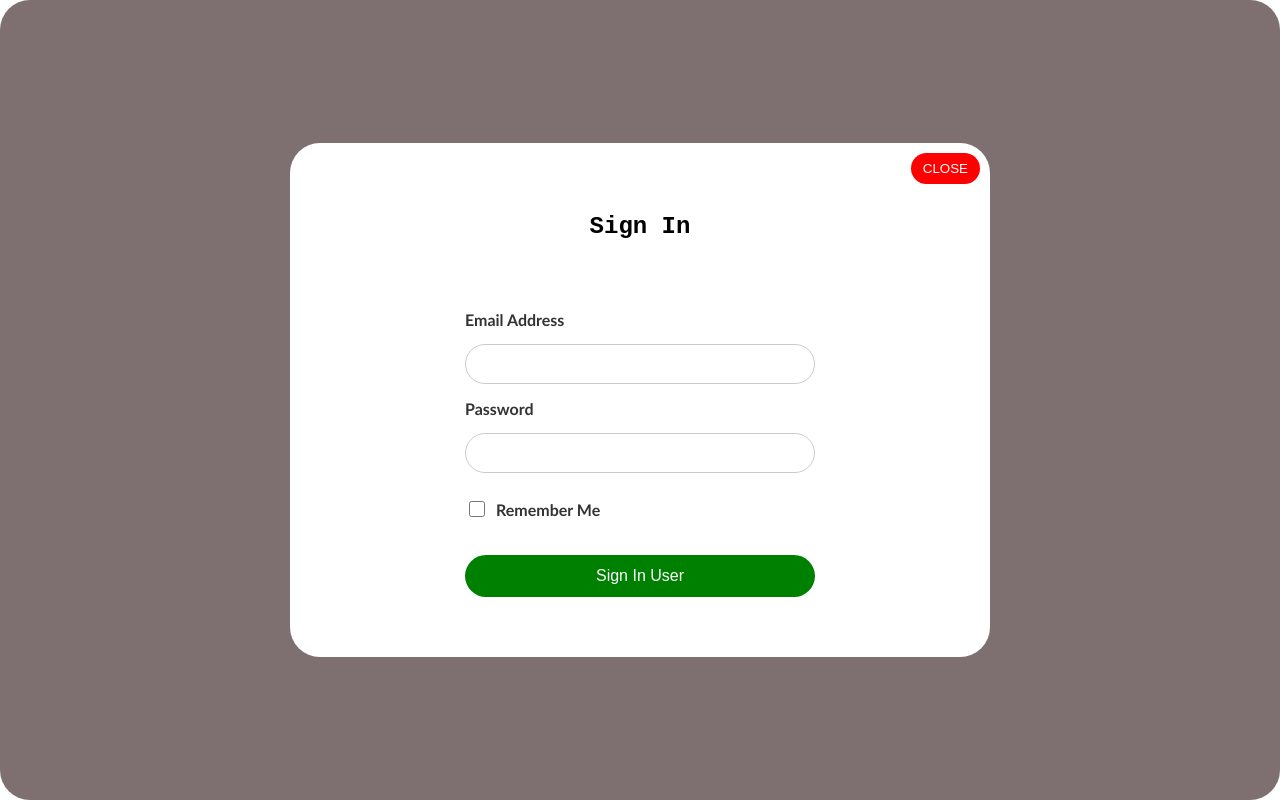
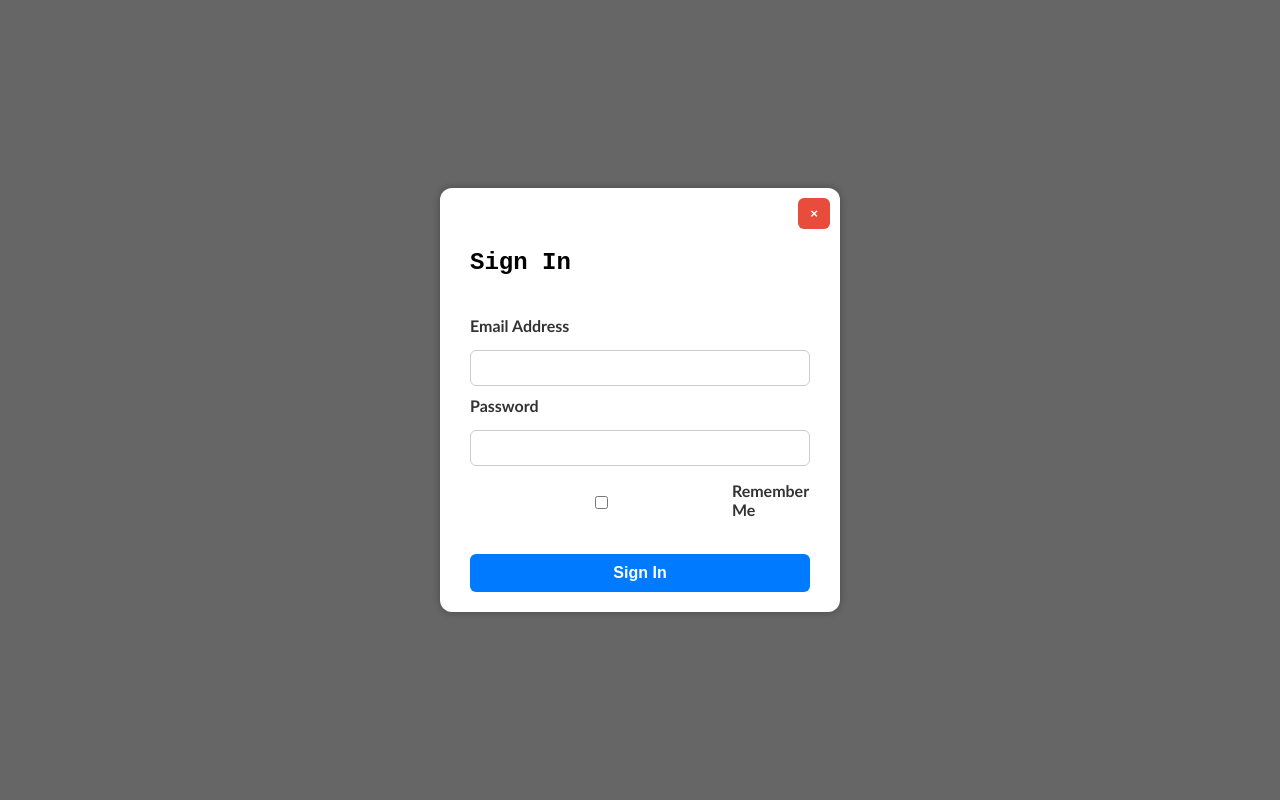
Before and after one commit to charlesdete/CrediScratch, a React (Create React App) app: page /signin in a window 1280 px wide. Built offline with nearby package versions, Linux system fonts and the light colour scheme.

Commit message:
encryption of user data,page redirection

```diff
--- a/src/dashboard.css
+++ b/src/dashboard.css
@@ -16,14 +16,33 @@
 ============================== */
 .sidebar-section {
   background-color: rgb(222, 232, 250);
-  border-bottom-left-radius: 30px;
-  border-bottom-right-radius: 30px;
-  border-top-right-radius: 30px;
-  border-top-left-radius: 30px;
+  border-radius: 30px;
   padding: 12px;
   display: flex;
   flex-direction: column;
   transition: width 0.3s ease;
+  overflow-y: auto;
+  overflow-x: hidden;
+
+
+}
+
+/* Scrollbar styling */
+.sidebar-section::-webkit-scrollbar {
+  width: 8px;
+}
+
+.sidebar-section::-webkit-scrollbar-thumb {
+  background-color: rgb(136, 170, 233);
+  border-radius: 4px;
+}
+
+.sidebar-section::-webkit-scrollbar-thumb:hover {
+  background-color: rgb(25, 95, 225);
+}
+
+.sidebar-section::-webkit-scrollbar-track {
+  background: transparent;
 }
 
 /* Sidebar width states */
@@ -137,7 +156,10 @@
   display: flex;
   flex-direction: column;
   gap: 10px;
+
 }
+
+
 
 .sidebar-separator {
   align-items: center;
--- a/src/dashboard.js
+++ b/src/dashboard.js
@@ -1,4 +1,5 @@
 import React, { useState } from "react";
+import CryptoJS from "crypto-js";
 import "./dashboard.css";
 import SearchImg from "./images/Search.jpeg";
 import DonateImg from "./images/donate.jpg";
@@ -30,8 +31,24 @@ function Dashboard() {
   const [selectedDonation, setSelectedDonation] = useState(null);
   const [selectedTeam, setSelectedTeam] = useState(null);
 
-  let stored = window.localStorage.getItem("user");
-  let user = stored ? JSON.parse(stored) : null;
+//  decrypt the user data in the localstorage
+const encryptedUser = localStorage.getItem("user");
+const SECRET_KEY = "my-secret-key";
+
+
+let user = null;
+
+if (encryptedUser) {
+  try {
+    const bytes = CryptoJS.AES.decrypt(encryptedUser, SECRET_KEY);
+    const decrypted = bytes.toString(CryptoJS.enc.Utf8);
+
+    user = JSON.parse(decrypted);
+  } catch (err) {
+    console.error("Failed to decrypt user", err);
+    localStorage.removeItem("user");
+  }
+}
 
   const handleEditProject = (project) => {
     setSelectedProject(project); // save project being edited
--- a/src/dropdown.js
+++ b/src/dropdown.js
@@ -1,5 +1,5 @@
 import React from "react";
-import { Link } from "react-router";
+import { Link } from "react-router-dom";
 
 function Dropdown() {
   return (
--- a/src/index.js
+++ b/src/index.js
@@ -1,6 +1,6 @@
 import React from "react";
 import ReactDOM from "react-dom/client";
-import { BrowserRouter } from "react-router";
+import { BrowserRouter } from "react-router-dom";
 import "./index.css";
 import App from "./App";
 
--- a/src/login.css
+++ b/src/login.css
@@ -1,118 +1,140 @@
-.overlay {
-  position: fixed;
-  top: 0;
-  left: 0;
-  width: 100vw;
-  height: 100vh;
-  background: rgb(54, 35, 35); /* dark semi-transparent background */
-  z-index: 999; /* below the modal content */
-}
-
+/* This covers entire screen with dark transparent background */
 .signin-modal {
   position: fixed;
   inset: 0;
-  background: rgba(41, 17, 17, 0.6); /* your desired dark color */
+  background: rgba(0, 0, 0, 0.6); /* dark transparent */
   display: flex;
   justify-content: center;
   align-items: center;
-  z-index: 1000;
-  border-bottom-left-radius: 30px;
-  border-bottom-right-radius: 30px;
-  border-top-right-radius: 30px;
-  border-top-left-radius: 30px;
+  z-index: 9999; /* on top of everything */
 }
 .signup {
   position: fixed;
-  top: 0;
-  left: 0;
-  width: 100vw;
-  height: 100vh;
+  inset: 0;
   background: rgba(0, 0, 0, 0.6);
-  display: flex;
-  justify-content: center; /* centers horizontally */
-  align-items: center; /* centers vertically */
-  z-index: 1000;
-}
-.signup-form {
-  background-color: #fff;
-  border-radius: 12px;
-  width: 90%; /* fill only the card */
-  padding: 30px;
   display: flex;
   justify-content: center;
   align-items: center;
+  z-index: 9999;
 }
 
-.close-modal {
-  align-self: flex-end;
-  background: red;
-  color: white;
-  border: none;
-  padding: 8px 12px;
-  cursor: pointer;
-  border-bottom-left-radius: 30px;
-  border-bottom-right-radius: 30px;
-  border-top-right-radius: 30px;
-  border-top-left-radius: 30px;
-}
-.close-modal:hover {
-  transform: translateY(-3px);
-}
-.login-content {
-  position: relative;
-  z-index: 1000; /* above overlay */
-  display: flex;
-  justify-content: center;
-  align-items: center;
-  background-color: white;
-  padding: 30px;
-
-  width: 100%;
-  max-width: 700px; /* smaller than screen */
-  max-height: 85vh;
-  overflow-y: auto;
-  box-sizing: border-box;
-  flex-direction: column;
-  margin: auto; /* ensure it's centered */
-  border-bottom-left-radius: 30px;
-  border-bottom-right-radius: 30px;
-  border-top-right-radius: 30px;
-  border-top-left-radius: 30px;
-}
-
-.signin-form {
+.signup-content {
   background-color: white;
   border-radius: 12px;
   width: 90%;
+  max-width: 400px;
+  max-height: 70vh; /* limit height to 70% of viewport */
   padding: 30px;
+  box-sizing: border-box;
+  box-shadow: 0 0 15px rgba(0, 0, 0, 0.3);
+  overflow-y: auto; /* allow vertical scroll if content too tall */
+  position: relative;
+}
+
+/* The actual modal card */
+.login-content {
+  background: white;
+  border-radius: 12px;
+  padding: 20px 30px;
+  width: 90%;
+  max-width: 400px;
+  box-sizing: border-box;
+  box-shadow: 0 0 10px rgba(0,0,0,0.3);
+  position: relative;
+}
+
+
+/* Close button */
+.close-modal {
+  background: #e74c3c;
+  border: none;
+  color: white;
+  padding: 8px 12px;
+  cursor: pointer;
+  border-radius: 6px;
+  float: right;
+  font-weight: bold;
+  margin-bottom: 10px;
+}
+
+.close-modal:hover {
+  background: #c0392b;
+}
+
+/* Form styling */
+.signin-form {
   display: flex;
-  justify-content: center;
-  align-items: center;
+  flex-direction: column;
+  gap: 10px;
 }
+
+.signin-form label {
+  font-weight: 600;
+  margin-bottom: 5px;
+}
+
+.signin-form input[type="text"],
+.signin-form input[type="password"] {
+  padding: 8px 10px;
+  border: 1px solid #ccc;
+  border-radius: 6px;
+  font-size: 1rem;
+}
+.signup-form {
+  display: flex;
+  flex-direction: column;
+  gap: 15px;
+}
+
+.signup-form label {
+  font-weight: 600;
+  margin-bottom: 5px;
+}
+
+.signup-form input[type="text"],
+.signup-form input[type="password"] {
+  padding: 8px 10px;
+  border: 1px solid #ccc;
+  border-radius: 6px;
+  font-size: 1rem;
+}
+
 .checkbox-group {
   display: flex;
-  align-items: center; /* aligns text and checkbox vertically */
-  gap: 8px; /* space between checkbox and label */
-  margin-top: 10px;
-}
-
-.checkbox-group input[type="checkbox"] {
-  width: 16px;
-  height: 16px;
-  cursor: pointer;
+  align-items: center;
+justify-content: flex-start;
+  margin-top: 5px;
 }
 
 .btn-submit {
-  border-bottom-left-radius: 30px;
-  border-bottom-right-radius: 30px;
-  border-top-right-radius: 30px;
-  border-top-left-radius: 30px;
+  background: #007bff;
+  color: white;
+  border: none;
+  padding: 10px;
+  font-weight: 700;
+  cursor: pointer;
+  border-radius: 6px;
+  transition: background 0.3s ease;
 }
-.btn-submit:hover {
-  transform: translateY(-3px);
+
+.btn-submit:hover:not(:disabled) {
+  background: #0056b3;
 }
-h5 {
-  color: #000;
-  font-size: larger;
-  font-weight: 700;
+
+.btn-submit:disabled {
+  opacity: 0.6;
+  cursor: not-allowed;
 }
+
+/* Success & Error messages */
+.success-msg {
+  color: green;
+  font-weight: 600;
+  margin-bottom: 10px;
+}
+
+.error-msg {
+  color: red;
+  font-weight: 600;
+  margin-bottom: 10px;
+}
--- a/src/login.js
+++ b/src/login.js
@@ -1,10 +1,14 @@
 import React, { useState } from "react";
+ import { useNavigate } from "react-router-dom";
 import "./login.css";
+import CryptoJS from "crypto-js";
 
 function SignIn({ closeModal }) {
+  const navigate = useNavigate();
+
   const [password, setPassword] = useState("");
   const [email, setEmail] = useState("");
-  const [remember, setRemember] = useState(0);
+  const [remember, setRemember] = useState(false);
   const [loading, setLoading] = useState(false);
   const [success, setSuccess] = useState(null);
   const [error, setError] = useState(null);
@@ -13,47 +17,64 @@ function SignIn({ closeModal }) {
   e.preventDefault();
   setLoading(true);
   setError(null);
-    setSuccess(null);
 
   try {
     const response = await fetch("http://localhost:5000/login", {
-        method: "POST", // no extra space!
+      method: "POST",
       headers: { "Content-Type": "application/json" },
       body: JSON.stringify({ email, password }),
     });
-      if (response.ok) {
-        const data = await response.json();
-        localStorage.setItem("user", JSON.stringify(data.user)); // includes role now
-        window.location.href = "/dashboard";
-      } else {
+
+    if (!response.ok) {
       const errData = await response.json();
       setError(errData.error || "Invalid login credentials!");
+      return;
     }
-    } catch (error) {
+
+    const data = await response.json();
+
+    const SECRET_KEY = "my-secret-key";
+
+    const encrypted = CryptoJS.AES.encrypt(
+  JSON.stringify(data.user),   // 👈 ONLY user object
+  SECRET_KEY
+).toString();
+
+
+    localStorage.setItem("user", encrypted);
+
+    if (closeModal) closeModal();
+
+    navigate("/dashboard", { replace: true });
+
+  } catch (err) {
     setError("Server error, try again!");
   } finally {
     setLoading(false);
   }
 };
 
+
   return (
-    <>
-      <div className="signin-modal">
-        <div className="login-content">
+  <div className="signin-modal" onClick={closeModal}>
+      <div
+        className="login-content"
+        onClick={(e) => e.stopPropagation()} // prevent modal close on clicking inside the modal
+      >
         <button className="close-modal" onClick={closeModal}>
-            CLOSE
+          &times;
         </button>
       <h5>Sign In</h5>
       {success && <p className="success-msg">{success}</p>}
       {error && <p className="error-msg">{error}</p>}
       <form className="signin-form" onSubmit={handleLogin}>
-            <div className="form-details">
         <label htmlFor="email">Email Address</label>
         <input
           type="text"
           id="email"
           value={email}
           onChange={(e) => setEmail(e.target.value)}
+          required
         />
 
         <label htmlFor="password">Password</label>
@@ -62,26 +83,31 @@ function SignIn({ closeModal }) {
           id="password"
           value={password}
           onChange={(e) => setPassword(e.target.value)}
+          required
         />
+
         <div className="checkbox-group">
           <input
             type="checkbox"
             id="remember"
             checked={remember}
-                  name="remember"
-                  onChange={(e) => setRemember(1)}
+            onChange={(e) => setRemember(e.target.checked)}
           />
           <label htmlFor="remember">Remember Me</label>
         </div>
 
         <button type="submit" className="btn-submit" disabled={loading}>
-                {loading ? "Signing In User" : "Sign In User"}
+          {loading ? "Signing In..." : "Sign In"}
         </button>
-            </div>
       </form>
     </div>
   </div>
-    </>
+
+
+
 );
+
+
 }
+
 export default SignIn;
--- a/src/register.js
+++ b/src/register.js
@@ -56,8 +56,8 @@ function Signup({ closeModal }) {
 
   return (
     <>
-      <div className="signup">
-        <div className="login-content">
+      <div className="signup" onClick={closeModal}>
+        <div className="signup-content" onClick={(e) => e.stopPropagation()}>
           <button className="close-modal" onClick={closeModal}>
             CLOSE
           </button>
```
Also changed, not shown: package.json (+4 -3 lines), src/App.js (+40 -22 lines), src/Navbar.js (+6 -10 lines), src/protectedRoute.js (+21 -5 lines), 1 other file (tests, documents, lock files or other folders). Lines whose indentation alone changed are shown as unchanged.
